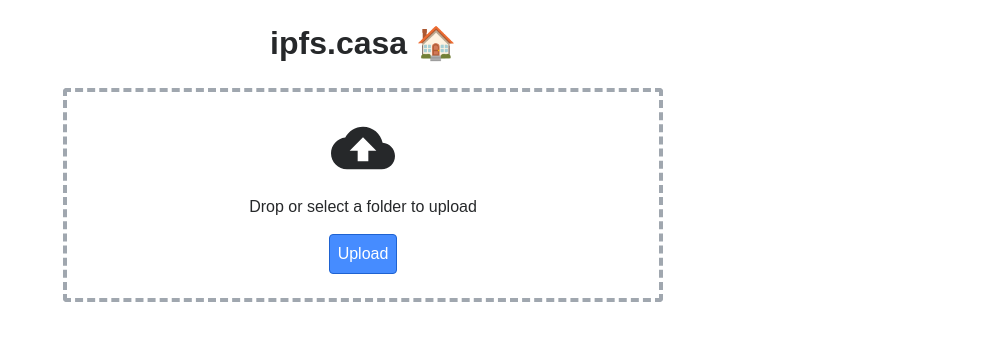
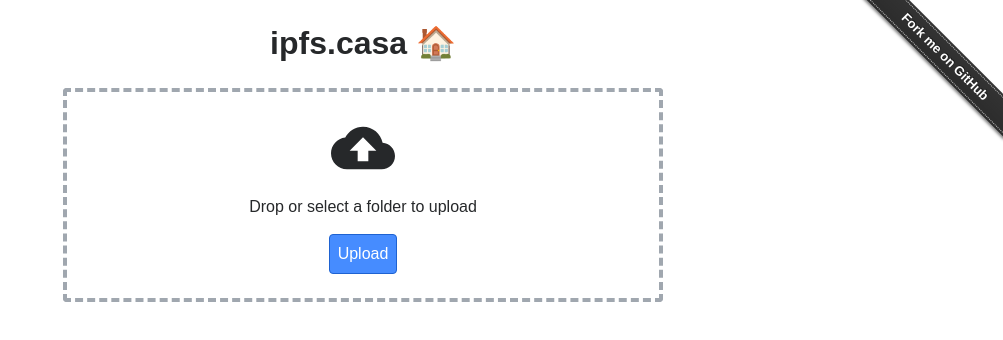
Before and after one commit to aduth/ipfs.casa, a plain HTML site: page index.html in a window 1280 px wide. Shown: the whole page, without its empty margins (277-1280 px from the left). Drawn offline with Linux system fonts and the light colour scheme.

Commit message:
Add GitHub fork ribbon

```diff
--- a/index.html
+++ b/index.html
@@ -10,6 +10,7 @@
 </head>
 
 <body>
+	<a class="github-fork-ribbon" href="https://github.com/aduth/ipfs.casa" data-ribbon="Fork me on GitHub">Fork me on GitHub</a>
 	<div class="container">
 		<h1>ipfs.casa<span aria-hidden="true"> 🏠</span></h1>
 		<form id="form" method="POST" action="https://ipfs.infura.io:5001/api/v0/add?recursive=true&hidden=false">
--- a/style.css
+++ b/style.css
@@ -143,3 +143,65 @@
 	white-space: nowrap;
 	text-overflow: ellipsis;
 }
+
+/*
+ * GitHub Fork Ribbon, with revisions.
+ * Copyright (c) 2013 Simon Whitaker
+ * Released under the MIT License.
+ * https://github.com/simonwhitaker/github-fork-ribbon-css
+ */
+
+.github-fork-ribbon {
+	width: 12.1em;
+	height: 12.1em;
+	position: absolute;
+	overflow: hidden;
+	top: 0;
+	right: 0;
+	z-index: 9999;
+	pointer-events: none;
+	font-size: 13px;
+	text-decoration: none;
+	text-indent: -999999px;
+}
+
+.github-fork-ribbon:hover, .github-fork-ribbon:active {
+	background-color: rgba( 0, 0, 0, 0.0 );
+}
+
+.github-fork-ribbon:before, .github-fork-ribbon:after {
+	position: absolute;
+	display: block;
+	width: 15.38em;
+	height: 1.54em;
+	top: 3.23em;
+	right: -3.23em;
+	box-sizing: content-box;
+	transform: rotate( 45deg );
+}
+
+.github-fork-ribbon:before {
+	content: "";
+	padding: .38em 0;
+	background-color: #333;
+	background-image: linear-gradient( to bottom, rgba( 0, 0, 0, 0 ), rgba( 0, 0, 0, 0.15 ) );
+	box-shadow: 0 .15em .23em 0 rgba( 0, 0, 0, 0.5 );
+	pointer-events: auto;
+}
+
+.github-fork-ribbon:after {
+	content: attr(data-ribbon);
+	color: #fff;
+	font: 700 1em "Helvetica Neue", Helvetica, Arial, sans-serif;
+	line-height: 1.54em;
+	text-decoration: none;
+	text-shadow: 0 -.08em rgba( 0, 0, 0, 0.5 );
+	text-align: center;
+	text-indent: 0;
+	padding: .15em 0;
+	margin: .15em 0;
+	border-width: .08em 0;
+	border-style: dotted;
+	border-color: #fff;
+	border-color: rgba( 255, 255, 255, 0.7 );
+}
```
